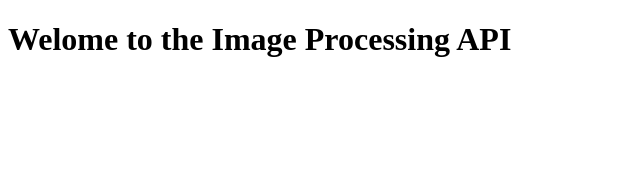
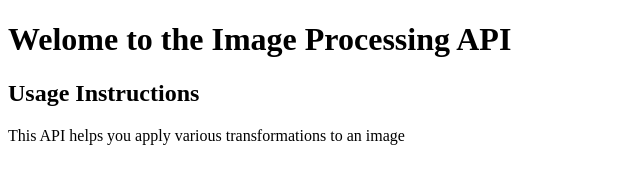
Before and after one commit to dominicva/image-processing-api, a website: page src/client/index.html in a window 1280 px wide. Shown: the whole page, without its empty margins (0-640 px from the left). Drawn offline with Linux system fonts and the light colour scheme.

Commit message:
Chore: minor details added to index.html

```diff
--- a/src/client/index.html
+++ b/src/client/index.html
@@ -7,5 +7,7 @@
   </head>
   <body>
     <h1>Welome to the Image Processing API</h1>
+    <h2>Usage Instructions</h2>
+    <p>This API helps you apply various transformations to an image</p>
   </body>
 </html>
```
